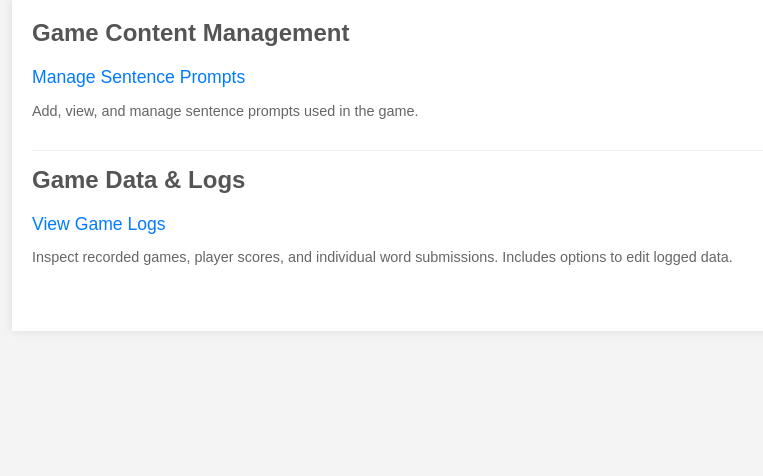
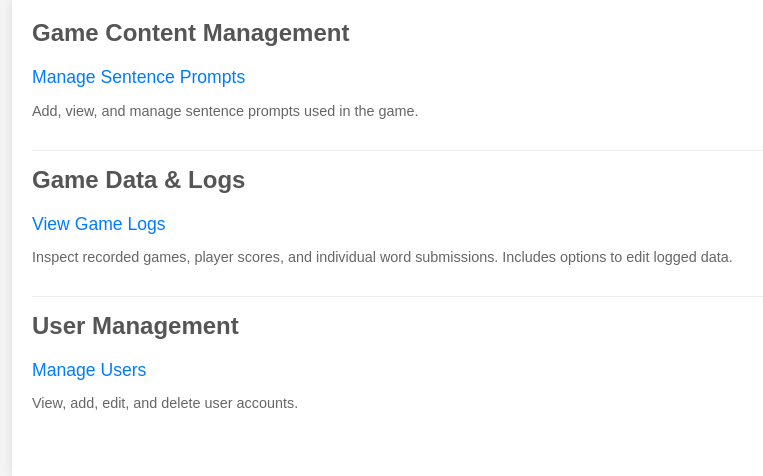
Before and after one commit to Znerual/WordExtremistBackend, a FastAPI app: page /admin/ in a window 1280 px wide. Shown: the part 129-605 px from the top of the page, without its empty margins (208-971 px from the left). Run offline with FastAPI, Linux system fonts and the light colour scheme.

Commit message:
Added admin user management

```diff
--- a/app/api/admin.py
+++ b/app/api/admin.py
@@ -9,10 +9,12 @@ import math
 
 from app.api import deps
 from app.models.game_log_display import GamePublic, WordSubmissionPublic
+from app.models.user import UserPublic
 from app.schemas.game_content import SentencePrompt as SentencePromptSchema # SQLAlchemy model
 from app.schemas.game_log import Game, WordSubmission, GamePlayer # SQLAlchemy model
 from app.models.game import SentencePromptPublic # Pydantic model for display
-from app.crud import crud_game_content, crud_game_log # Your existing CRUD functions
+from app.crud import crud_game_content, crud_game_log, crud_user
+from app.schemas.user import User # Your existing CRUD functions
 
 router = APIRouter()
 
@@ -22,6 +24,7 @@ router = APIRouter()
 templates = Jinja2Templates(directory="app/templates")
 
 ITEMS_PER_PAGE = 15
+ADMIN_USERS_PER_PAGE = 20
 
 @router.get("/", response_class=HTMLResponse, tags=["Admin"])
 async def admin_dashboard(request: Request):
@@ -29,6 +32,149 @@ async def admin_dashboard(request: Request):
     Serves the main admin dashboard page with links to various admin sections.
     """
     return templates.TemplateResponse("admin_index.html", {"request": request})
+
+@router.get("/users", response_class=HTMLResponse, tags=["Admin User Management"])
+async def list_users_admin(
+    request: Request,
+    db: Session = Depends(deps.get_db),
+    page: int = Query(1, ge=1)
+):
+    offset = (page - 1) * ADMIN_USERS_PER_PAGE
+    total_users_count = db.query(User).count() # User is your SQLAlchemy model
+    db_users = db.query(User).order_by(User.id.desc()).offset(offset).limit(ADMIN_USERS_PER_PAGE).all()
+
+    users_public = [UserPublic.model_validate(u) for u in db_users]
+
+    return templates.TemplateResponse("admin_users_list.html", {
+        "request": request,
+        "users": users_public,
+        "total_users": total_users_count,
+        "page": page,
+        "total_pages": math.ceil(total_users_count / ADMIN_USERS_PER_PAGE),
+        "message": request.query_params.get("message"),
+        "success": request.query_params.get("success") == "true",
+    })
+
+@router.get("/user/add", response_class=HTMLResponse, tags=["Admin User Management"])
+async def show_add_user_form_admin(request: Request):
+    return templates.TemplateResponse("admin_user_form.html", {"request": request, "user": None})
+
+@router.post("/user/add", response_class=RedirectResponse, tags=["Admin User Management"])
+async def handle_add_user_admin(
+    db: Session = Depends(deps.get_db),
+    username: Optional[str] = Form(None),
+    email: Optional[str] = Form(None),
+    client_provided_id: Optional[str] = Form(None),
+    play_games_player_id: Optional[str] = Form(None),
+    google_id: Optional[str] = Form(None),
+    profile_pic_url: Optional[str] = Form(None),
+    is_active: bool = Form(True) # Default to True
+    # password: Optional[str] = Form(None) # If you were to implement password auth
+):
+    # Basic validation: at least one identifier should be present for a new user usually
+    if not any([username, email, client_provided_id, play_games_player_id, google_id]):
+         # Redirect back to form with error
+        return RedirectResponse(url="/admin/user/add?message=Error: At least one identifying field (username, email, or an ID) is required.&success=false", status_code=303)
+
+    # Check for uniqueness if necessary (e.g., email, client_provided_id, pgs_id, google_id)
+    # This logic can be complex depending on your rules. Example for email:
+    if email and crud_user.get_user_by_email(db, email=email):
+        return RedirectResponse(url=f"/admin/user/add?message=Error: Email '{email}' already exists.&success=false", status_code=303)
+    # Add similar checks for other unique fields (client_provided_id, pgs_id, google_id) if they are provided
+
+    try:
+        # Use a new generic CRUD function to create user
+        # This is a simplified UserCreate model, create a proper Pydantic one if needed
+        user_data = {
+            "username": username, "email": email,
+            "client_provided_id": client_provided_id,
+            "play_games_player_id": play_games_player_id,
+            "google_id": google_id,
+            "profile_pic_url": profile_pic_url,
+            "is_active": is_active
+        }
+        # Remove None values so SQLAlchemy defaults can apply if defined in model
+        user_data_cleaned = {k: v for k, v in user_data.items() if v is not None}
+
+        created_user = crud_user.create_user_admin(db, user_data=user_data_cleaned) # New CRUD function
+        message = f"User '{created_user.username or created_user.id}' created successfully."
+        return RedirectResponse(url=f"/admin/users?message={message}&success=true", status_code=303)
+    except Exception as e:
+        message = f"Error creating user: {e}"
+        return RedirectResponse(url=f"/admin/user/add?message={message}&success=false", status_code=303)
+
+
+@router.get("/user/{user_id}/edit", response_class=HTMLResponse, tags=["Admin User Management"])
+async def show_edit_user_form_admin(request: Request, user_id: int, db: Session = Depends(deps.get_db)):
+    db_user = crud_user.get_user(db, user_id=user_id)
+    if not db_user:
+        raise HTTPException(status_code=404, detail="User not found")
+    user_public = UserPublic.model_validate(db_user)
+    return templates.TemplateResponse("admin_user_form.html", {
+        "request": request,
+        "user": user_public,
+        "user_id": user_id,
+        "message": request.query_params.get("message"),
+        "success": request.query_params.get("success") == "true",
+    })
+
+@router.post("/user/{user_id}/edit", response_class=RedirectResponse, tags=["Admin User Management"])
+async def handle_edit_user_admin(
+    user_id: int,
+    db: Session = Depends(deps.get_db),
+    username: Optional[str] = Form(None),
+    email: Optional[str] = Form(None),
+    client_provided_id: Optional[str] = Form(None),
+    play_games_player_id: Optional[str] = Form(None),
+    google_id: Optional[str] = Form(None),
+    profile_pic_url: Optional[str] = Form(None),
+    is_active_form: Optional[str] = Form(None) # Checkboxes send value "true" or "on" if checked, or not at all
+):
+    db_user = crud_user.get_user(db, user_id=user_id)
+    if not db_user:
+        # Should not happen if coming from valid link, but good check
+        return RedirectResponse(url="/admin/users?message=Error: User not found for editing.&success=false", status_code=303)
+
+    # Handle checkbox for is_active
+    is_active = True if is_active_form else False
+
+    update_data = {
+        "username": username, "email": email,
+        "client_provided_id": client_provided_id,
+        "play_games_player_id": play_games_player_id,
+        "google_id": google_id,
+        "profile_pic_url": profile_pic_url,
+        "is_active": is_active
+    }
+    # Filter out fields that were not submitted or are empty strings to avoid overwriting with None unintentionally
+    # unless you specifically want to allow setting fields to NULL via empty form submissions.
+    # For this example, we'll update with provided values, allowing empty strings to clear fields if model allows nullable.
+
+    try:
+        updated_user = crud_user.update_user_admin(db, user_id=user_id, user_update_data=update_data) # New CRUD
+        message = f"User '{updated_user.username or updated_user.id}' updated successfully."
+        return RedirectResponse(url=f"/admin/user/{user_id}/edit?message={message}&success=true", status_code=303)
+    except Exception as e:
+        # Catch specific exceptions like IntegrityError for duplicate unique fields
+        message = f"Error updating user: {e}"
+        return RedirectResponse(url=f"/admin/user/{user_id}/edit?message={message}&success=false", status_code=303)
+
+
+@router.post("/user/{user_id}/delete", response_class=RedirectResponse, tags=["Admin User Management"])
+async def handle_delete_user_admin(user_id: int, db: Session = Depends(deps.get_db)):
+    db_user = crud_user.get_user(db, user_id=user_id)
+    if not db_user:
+        message = "Error: User not found for deletion."
+        return RedirectResponse(url=f"/admin/users?message={message}&success=false", status_code=303)
+    try:
+        username_deleted = db_user.username or f"ID {db_user.id}"
+        crud_user.delete_user_admin(db, user_id=user_id) # New CRUD function
+        message = f"User '{username_deleted}' deleted successfully."
+        return RedirectResponse(url=f"/admin/users?message={message}&success=true", status_code=303)
+    except Exception as e:
+        # Handle cases where deletion might fail due to foreign key constraints if user is linked elsewhere
+        message = f"Error deleting user: {e}. Check for related records (games, submissions)."
+        return RedirectResponse(url=f"/admin/users?message={message}&success=false", status_code=303)
 
 @router.get("/add-sentence-prompt", response_class=HTMLResponse, tags=["Admin"])
 async def show_add_sentence_prompt_form(
--- a/app/templates/admin_index.html
+++ b/app/templates/admin_index.html
@@ -43,6 +43,16 @@
             </ul>
         </div>
 
+        <div class="section">
+            <h2>User Management</h2>
+            <ul>
+                <li>
+                    <a href="/admin/users">Manage Users</a>
+                    <p style="font-size: 0.9em; color: #666;">View, add, edit, and delete user accounts.</p>
+                </li>
+            </ul>
+        </div>
+
         <!-- Add more sections and links here as your admin panel grows -->
         <!--
         <div class="section">
```
Also changed, not shown: app/templates/admin_user_form.html (added, +78 -0 lines), app/templates/admin_users_list.html (added, +98 -0 lines).
